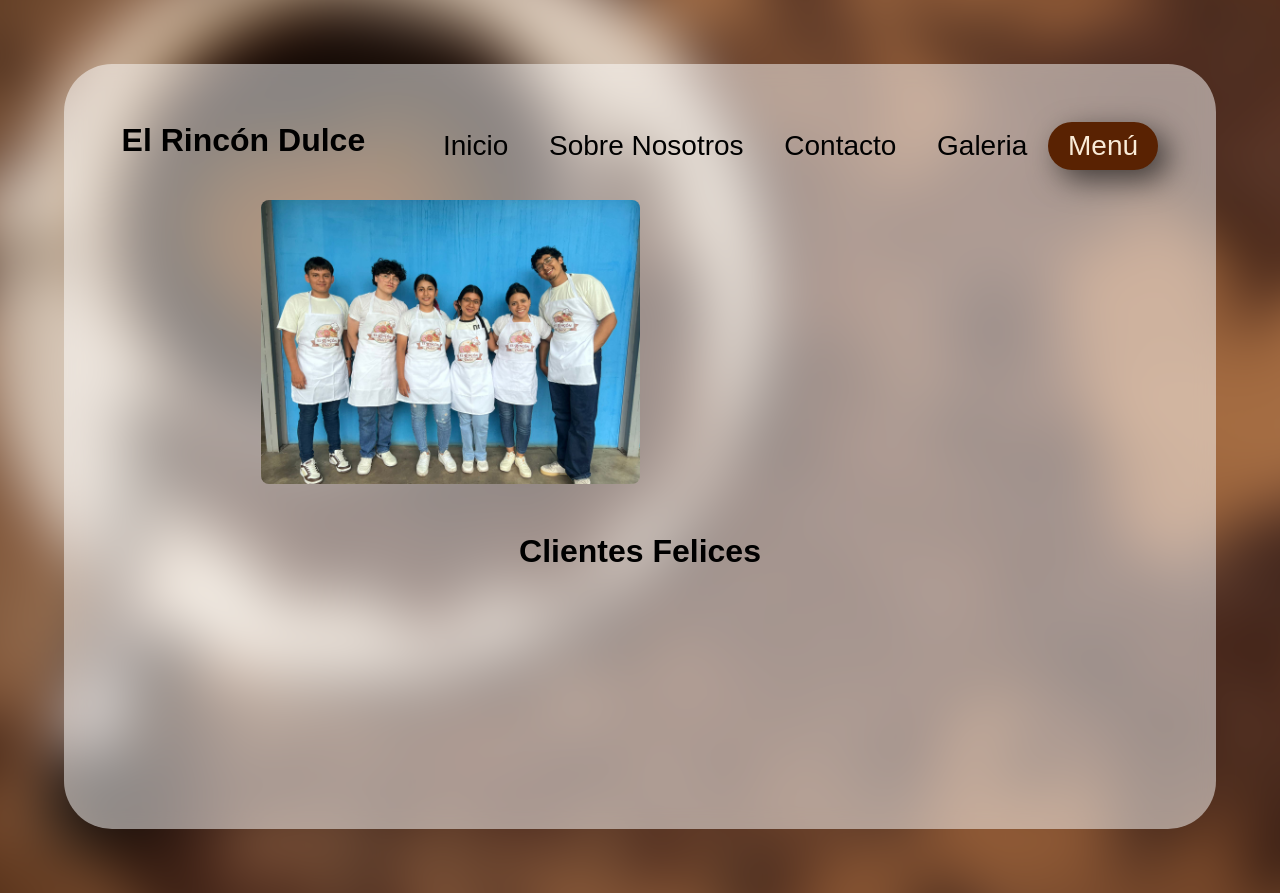
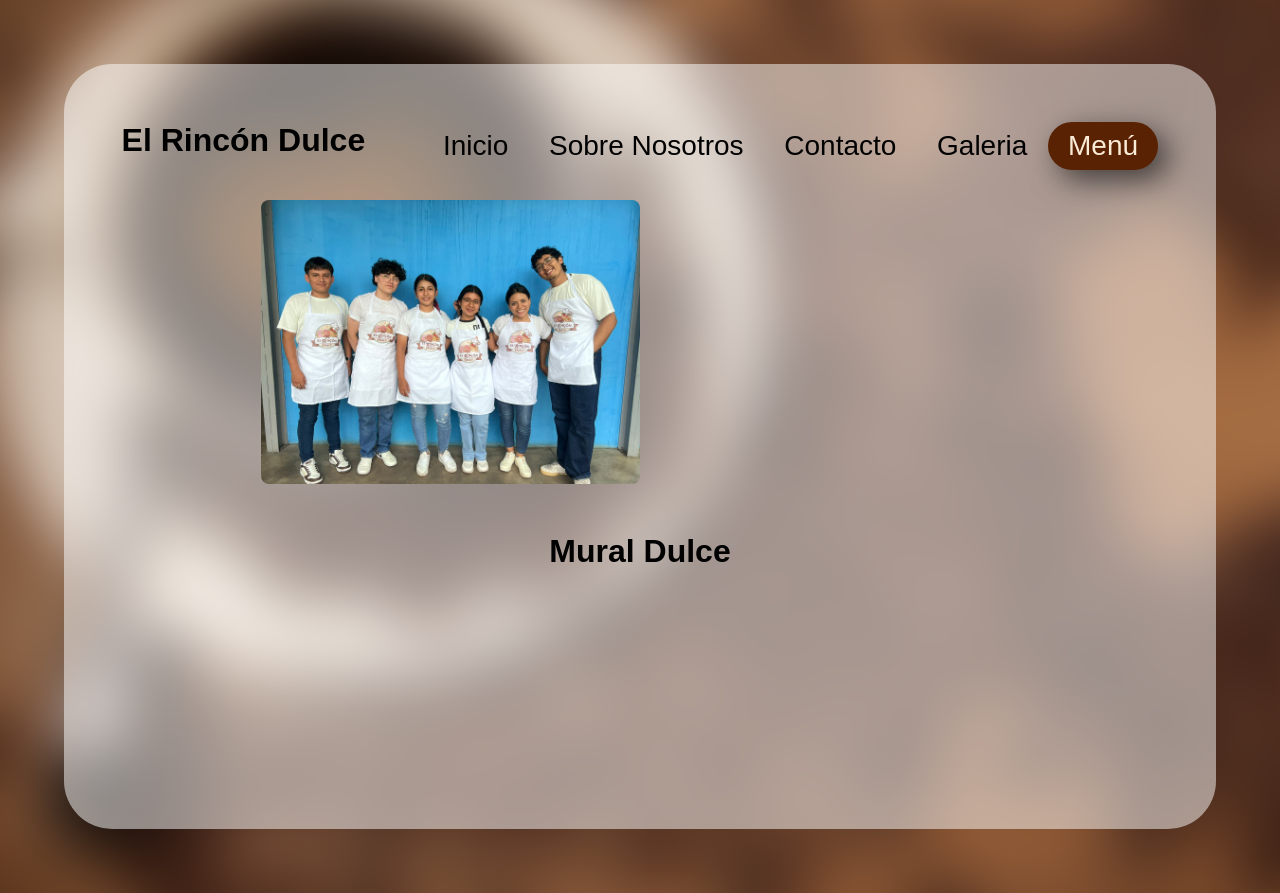
Before and after one commit to AgeX005/RinconDelSabor, a plain HTML site: page gallery.html in a window 1280 px wide. Drawn offline with Linux system fonts and the light colour scheme; a web font is replaced by a local one.

Commit message:
Update gallery.html

```diff
--- a/gallery.html
+++ b/gallery.html
@@ -28,7 +28,7 @@
 
             <div id="scroll-row"></div>
             <br>
-            <h1>Clientes Felices</h1>
+            <h1>Mural Dulce</h1>
         </div>
 
     </div>
```
